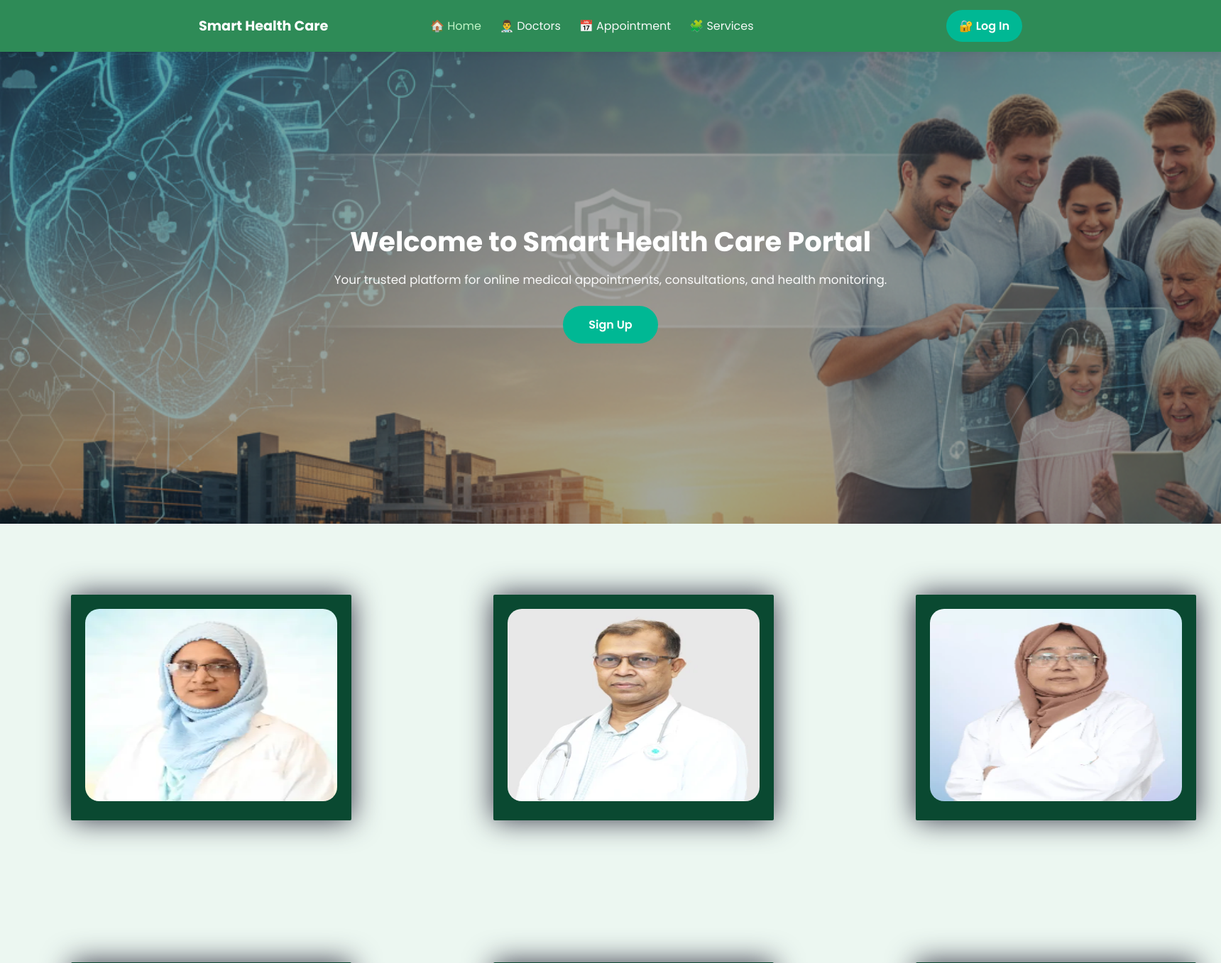
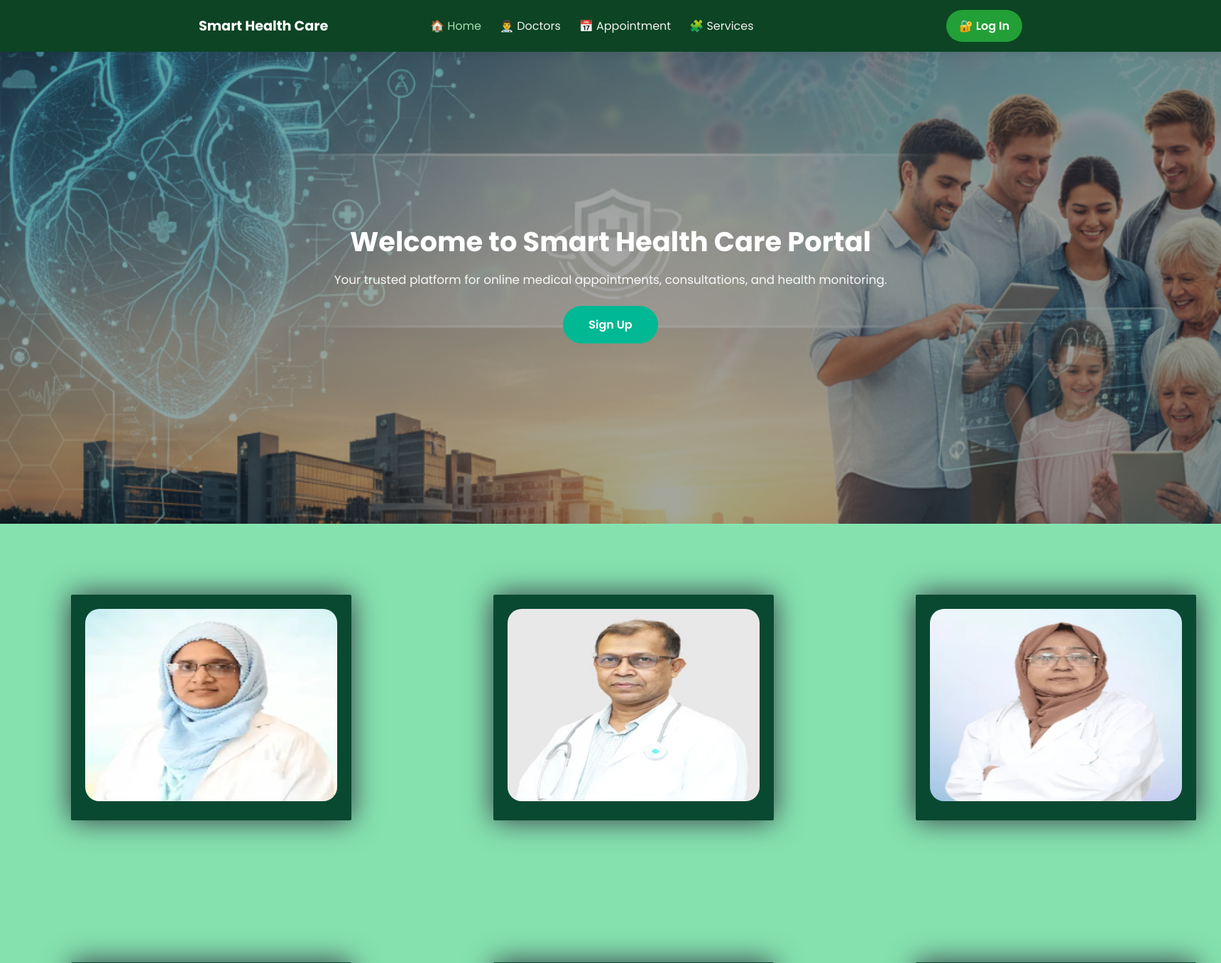
Before and after one commit to Iftekharjihad/smart-health-care, a PHP site: page / in a window 1720 px wide. Shown: the top 1357 px of the page at 71% size. Run offline with PHP 8.4, Linux system fonts and the light colour scheme.

Commit message:
done now to clr change

```diff
--- a/index.html
+++ b/index.html
@@ -38,11 +38,11 @@
 <!-- Doctor Section -->
 <section class="card">
   <div class="middle-part">
-    <div class="player-detail">
+    <div class="doctor-detail">
       <div class="img">
         <img src="image/Associate-Professor-Dr.-Farjana-Begum.webp" alt="Dr. Farjana Begum">
       </div>
-      <div class="player-details">
+      <div class="doctor-details">
         <h2 class="class-02">Dr. Farjana Begum</h2>
         <p class="class-03">
           Full Name: Dr. Farjana Begum<br>
@@ -53,11 +53,11 @@
       </div>
     </div>
 
-    <div class="player-detail">
+    <div class="doctor-detail">
       <div class="img">
         <img src="image/Associate-Professor-Dr.-Md.-Saif-Uddoula.webp" alt="Dr. Md. Saif Uddoula">
       </div>
-      <div class="player-details">
+      <div class="doctor-details">
         <h2 class="class-02">Dr. Md. Saif Uddoula</h2>
         <p class="class-03">
           Full Name: Dr. Md. Saif Uddoula<br>
@@ -68,11 +68,11 @@
       </div>
     </div>
 
-    <div class="player-detail">
+    <div class="doctor-detail">
       <div class="img">
         <img src="image/Dr.-Feroza-Akhter.webp" alt="Dr. Kazi Feroza Akhter">
       </div>
-      <div class="player-details">
+      <div class="doctor-details">
         <h2 class="class-02">Dr. Kazi Feroza Akhter</h2>
         <p class="class-03">
           Full Name: Dr. Kazi Feroza Akhter<br>
@@ -86,11 +86,11 @@
   </div>
 
   <div class="middle-part">
-    <div class="player-detail">
+    <div class="doctor-detail">
       <div class="img">
         <img src="image/Dr.-Md.-Fakhrul-Islam-Khaled.webp" alt="Dr. Md. Fakhrul Islam Khaled">
       </div>
-      <div class="player-details">
+      <div class="doctor-details">
         <h2 class="class-02">Dr. Md. Fakhrul Islam Khaled</h2>
         <p class="class-03">
           Full Name: Dr. Md. Fakhrul Islam Khaled<br>
@@ -101,11 +101,11 @@
       </div>
     </div>
 
-    <div class="player-detail">
+    <div class="doctor-detail">
       <div class="img">
         <img src="image/Prof.-Dr.-Ahmed-Murtaza-Choudhury.webp" alt="Prof. Dr. Ahmed Murtaza Chowdhury">
       </div>
-      <div class="player-details">
+      <div class="doctor-details">
         <h2 class="class-02">Prof. Dr. Ahmed Murtaza Chowdhury</h2>
         <p class="class-03">
           Full Name: Prof. Dr. Ahmed Murtaza Chowdhury<br>
@@ -116,11 +116,11 @@
       </div>
     </div>
 
-    <div class="player-detail">
+    <div class="doctor-detail">
       <div class="img">
         <img src="image/Prof.-Dr.-Delwara-Begum.webp" alt="Prof. Dr. Delwara Begum">
       </div>
-      <div class="player-details">
+      <div class="doctor-details">
         <h2 class="class-02">Prof. Dr. Delwara Begum</h2>
         <p class="class-03">
           Full Name: Prof. Dr. Delwara Begum<br>
--- a/style.css
+++ b/style.css
@@ -1,17 +1,18 @@
 /* Reset & base */
 *{margin:0;padding:0;box-sizing:border-box}
-body{font-family:'Poppins',sans-serif;background:#ecf7f1;color:#334}
+body{font-family:'Poppins',sans-serif;background:#85e2af;color:#334}
 a{color:inherit}
 
 /* Navbar */
-.navbar{position:fixed;top:0;left:0;right:0;background:#2e8b57;box-shadow:0 2px 10px rgba(0,0,0,.08);z-index:1000}
+.navbar{position:fixed;top:0;left:0;right:0;background:#0c4424;box-shadow:0 2px 10px rgba(0,0,0,.08);z-index:1000}
 .nav-inner{max-width:1200px;margin:0 auto;display:flex;align-items:center;padding:14px 20px;gap:16px}
 .logo{color:#fff;font-weight:700;font-size:1.2rem;white-space:nowrap}
 .nav-center{list-style:none;display:flex;gap:26px;margin:auto}
-.nav-center a{color:#fff;text-decoration:none;opacity:.95;transition:.2s}
-.nav-center a:hover,.nav-center a.active{color:#c8facc}
-.login-btn{margin-left:auto;background:#00b894;color:#fff;text-decoration:none;padding:10px 18px;border-radius:999px;font-weight:600;transition:.2s}
-.login-btn:hover{background:#7bed9f;color:#023e8a}
+.nav-center a{color:#fdfcfc;text-decoration:none;opacity:.95;transition:.2s}
+.hero-btn{display:inline-block;background:#00b894;color:#fff;text-decoration:none;padding:14px 36px;border-radius:999px;font-weight:600;transition:.2s}
+.nav-center a:hover,.nav-center a.active{color:#afe9b4}
+.login-btn{margin-left:auto;background:#22a037;color:#fff;text-decoration:none;padding:10px 18px;border-radius:999px;font-weight:600;transition:.2s}
+.login-btn:hover{background:#011106;color:#147a64}
 
 /* Hero */
 .hero{height:85vh;display:flex;align-items:center;justify-content:center;text-align:center;background:url('image/background.png') center/cover no-repeat;position:relative;margin-top:58px}
@@ -35,18 +36,17 @@ a{color:inherit}
 .appointment-form button{margin-top:6px;padding:12px 14px;border:none;border-radius:10px;background:#2e8b57;color:#fff;font-weight:700;cursor:pointer}
 .appointment-form button:hover{background:#7bed9f;color:#023e8a}
 
-/* Doctors */
 /* Doctor card styling */
 .card{ display: contents; }
 .middle-part{ display: flex; grid-template-columns: repeat(3, 1fr); margin: flex; /* overflow: hidden; */ /* position: relative; */ }
-.player-detail{ background-color: rgb(10, 73, 49); box-shadow: 0 0 40px; padding: 20px; margin: 100px; border-radius: 2px; position: relative; }
-.player-details{ display: none; position: absolute; width: 355px; height: 270px; border-radius: 5px; top: 0; }
-.player-detail:hover .player-details{ display: block; background-color: rgba(224, 213, 193, 0.753); }
+.doctor-detail{ background-color: rgb(10, 73, 49); box-shadow: 0 0 40px; padding: 20px; margin: 100px; border-radius: 2px; position: relative; }
+.doctor-details{ display: none; position: absolute; width: 355px; height: 270px; border-radius: 5px; top: 0; }
+.doctor-detail:hover .doctor-details{ display: block; background-color: rgba(224, 213, 193, 0.753); }
 .middle-part:hover .img{ transform: scale(1.1) ; transition: transform 2s ease-in-out; }
 .img img{ width: 355px; height: 271px; border-radius: 20px; }
 
 /* Footer */
-footer{background:#2e8b57;color:#fff;padding:40px 16px 18px}
+footer{background:#114125;color:#fff;padding:40px 16px 18px}
 .footer-container{max-width:1200px;margin:0 auto;display:grid;grid-template-columns:repeat(3,1fr);gap:20px}
 .footer-col h3{margin-bottom:10px}
 .footer-col ul{list-style:none}
```
